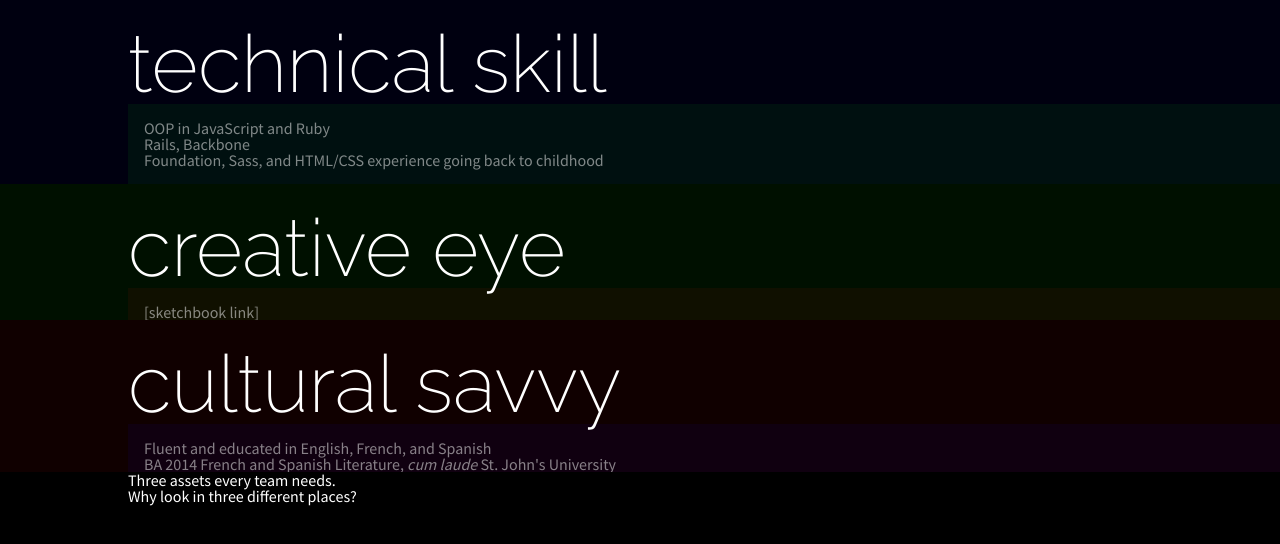
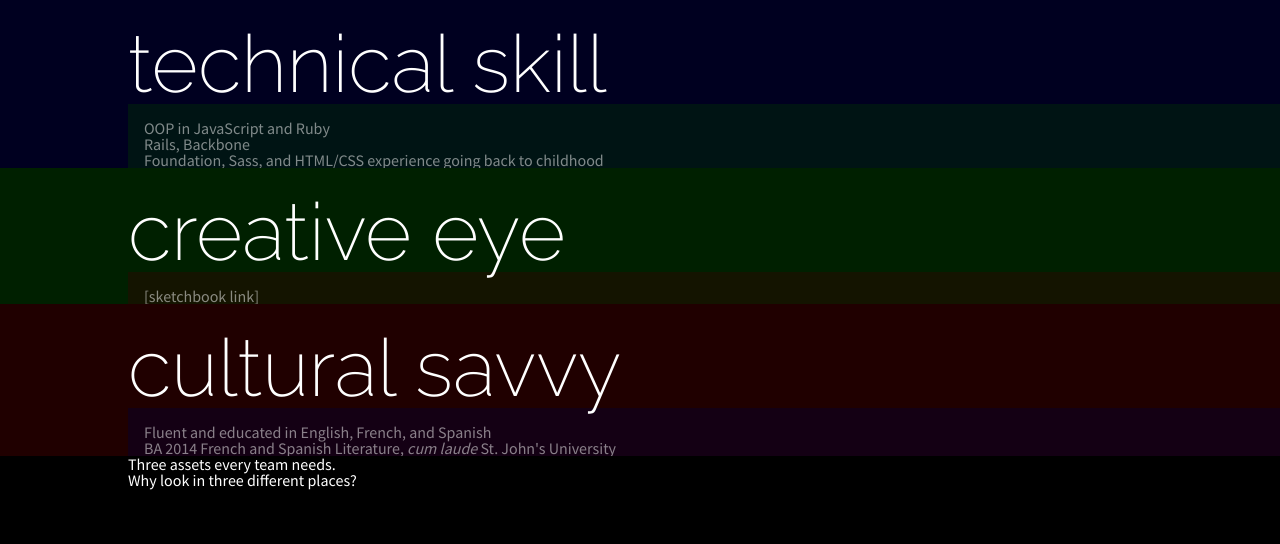
Before and after one commit to justinsilvestre/portfolio-site, a plain HTML site: page index.html in a window 1280 px wide. Drawn offline with nearby package versions, Linux system fonts and the light colour scheme.

Commit message:
lighten colors

```diff
--- a/styles.scss
+++ b/styles.scss
@@ -31,22 +31,22 @@ i { font-style: italic; }
 	color: white;
 	color: rgba(255, 255, 255, .5);
 
-	#technical & { background-color: #001010; }
-	#creative & { background-color: #101000; }
-	#cultural & { background-color: #100010; }
+	#technical & { background-color: rgb(0, 20, 20); }
+	#creative & { background-color: rgb(20, 20, 0); }
+	#cultural & { background-color: rgb(20, 0, 20); }
 
 }
 
 #technical {
-	background-color: #000010;
+	background-color: rgb(0, 0, 20);
 }
 
 #creative {
-	background-color: #001000;
+	background-color: rgb(0, 20, 0);
 }
 
 #cultural {
-	background-color: #100000;
+	background-color: rgb(20, 0, 0);
 }
 
 .full-color {
```
Also changed, not shown: styles.css, 1 other file.
